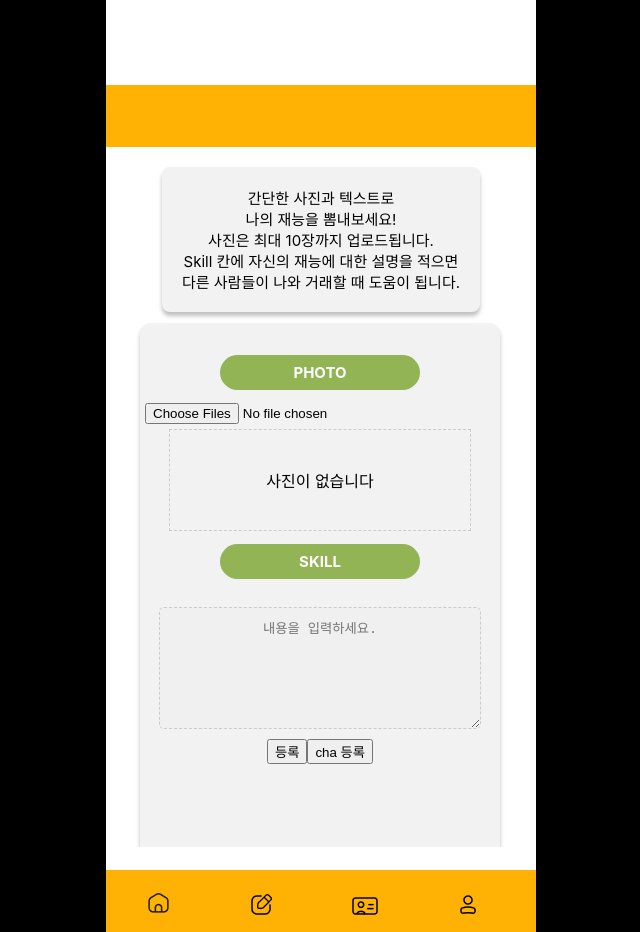
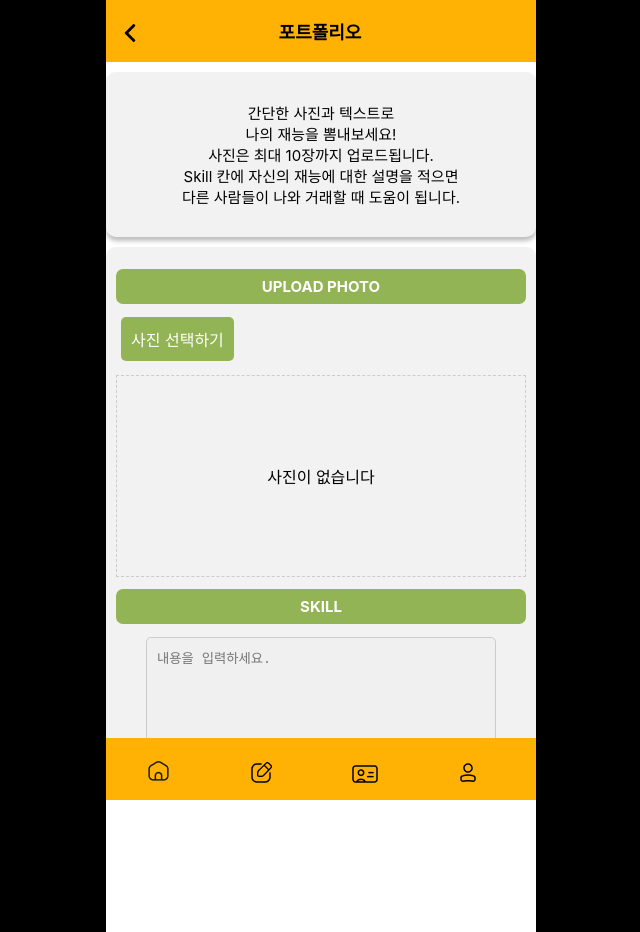
Before and after one commit to 2024-DUKS/duks_FE, a React (Create React App) app in the folder duks_fe/: page /nextpage in a window 1280 px wide. Shown: the whole page, without its empty margins (319-959 px from the left). Built offline with nearby package versions, Linux system fonts and the light colour scheme.

Commit message:
내 포폴 대공사  완료

```diff
--- a/duks_fe/package.json
+++ b/duks_fe/package.json
@@ -9,6 +9,7 @@
     "axios": "^1.7.7",
     "duks_fe": "file:",
     "jwt-decode": "^4.0.0",
+    "lucide-react": "^0.453.0",
     "multer": "^1.4.5-lts.1",
     "react": "^18.3.1",
     "react-dom": "^18.3.1",
--- a/duks_fe/src/pages/MyPage.js
+++ b/duks_fe/src/pages/MyPage.js
@@ -120,7 +120,7 @@ const MyPage = () => {
               <Pwd>비밀번호</Pwd>
               <Nick>닉네임</Nick>
               <Depart>학과</Depart>
-              <Phone>휴대전화</Phone>
+              <Phone>이메일</Phone>
 
               <StdNumText>{userData.studentId}</StdNumText>
 
--- a/duks_fe/src/pages/NextPage.js
+++ b/duks_fe/src/pages/NextPage.js
@@ -1,128 +1,216 @@
 import React, { useState, useEffect } from 'react';
-import {
-  BackgroundWrapper,
-  MyPageContainer,
-  InnerDiv,
-  TopBox,
-  BottomBox,
-  OverlapWrapper,
-  Overlap,
-  StyledTextArea,
-  PButton,
-  NButton,
-  CustomFileInput,
-  CustomFileButton,
-  StyledH2
-} from '../styles/CardStyle';
+import styled from 'styled-components';
+import { ChevronLeft, ChevronRight, Trash2 } from 'lucide-react';
+import axios from 'axios';
+import { useNavigate } from 'react-router-dom'; // useNavigate 훅 가져오기
+import Footer from '../components/Footer';
+import backButton from '../img/backButton.png';
 
-import Footer from '../components/Footer';
+const BackgroundWrapper = styled.div`
+  background-color: black;
+  display: flex;
+  justify-content: center;
+  align-items: center;
+  width: 100vw;
+  min-height: 100vh;
+`;
 
-const NextPage = () => {
-  const [cards, setCards] = useState([]);
+const MyPageContainer = styled.div`
+  max-width: 430px;
+  height: 932px;
+  background-color: white;
+  display: flex;
+  flex-direction: column;
+`;
+
+const TopBox = styled.div`
+  background-color: #FFB204;
+  height: 62px;
+  width: 430px;
+  left: 0;
+  top: 0;
+  display: flex;
+  align-items: center; /* 중앙 정렬 */
+`;
+
+export const BackButton = styled.button`
+  background: none;
+  border: none;
+  cursor: pointer;
+  padding: 0;
+  margin-top: 20px;
+  margin-left: 15px;
+  margin-right: 5px;
+  margin-bottom: 17px;
+  width: 18px;
+  height: 18px;
+  img {
+    width: 100%;
+    height: auto;
+  }
+`;
+
+const BackButtonImage = styled.img`
+  width: 24px; /* 원하는 이미지 너비 설정 */
+  height: auto; /* 비율 유지 */
+`;
+
+const Title = styled.h1`
+  flex: 1; /* 제목을 가운데에 정렬 */
+  text-align: center;
+  font-size: 18px;
+  color: black;
+  margin-right:40px;
+`;
+
+const BottomBox = styled.div`
+  background-color: #FFB204;
+  height: 62px;
+  width: 100%;
+`;
+
+const OverlapWrapper = styled.div`
+  height: calc(100vh - 124px);
+  overflow-y: auto;
+  width: 100%;
+  position: relative;
+`;
+
+const Overlap = styled.div`
+  background-color: #f2f2f2;
+  border-radius: 10px;
+  box-shadow: 0px 4px 4px #00000040;
+  padding: 10px;
+  margin: 10px 0;
+`;
+
+const StyledTextArea = styled.textarea`
+  width: 80%;
+  height: 100px;
+  margin: 5px 0;
+  background-color: #f0f0f0;
+  color: #333;
+  border: 1px solid #ccc;
+  border-radius: 5px;
+  padding: 10px;
+`;
+
+const CustomFileButton = styled.label`
+  cursor: pointer;
+  background-color: #92b455;
+  color: white;
+  padding: 10px;
+  border-radius: 5px;
+  display: inline-block;
+`;
+
+const StyledH2 = styled.h2`
+  font-size: 15px;
+  background-color: #92b455;
+  color: white;
+  padding: 8px;
+  text-align: center;
+  border-radius: 7px;
+`;
+
+const Button = styled.button`
+  background-color: #33333382;
+  color: white;
+  border: none;
+  border-radius: 5px;
+  padding: 10px 15px;
+  cursor: pointer;
+  &:hover {
+    background-color: #0056b3;
+  }
+  &:disabled {
+    background-color: #cccccc;
+    cursor: not-allowed;
+  }
+`;
+
+const DeleteButton = styled(Button)`
+  position: absolute;
+  top: 10px;
+  right: 10px;
+  background-color: #dc3545;
+  &:hover {
+    background-color: #c82333;
+  }
+`;
+
+const Message = styled.div`
+  margin-top: 10px;
+  padding: 10px;
+  border-radius: 5px;
+  text-align: center;
+  font-weight: bold;
+`;
+
+const SuccessMessage = styled(Message)`
+  background-color: #d4edda;
+  color: #155724;
+`;
+
+const ErrorMessage = styled(Message)`
+  background-color: #f8d7da;
+  color: #721c24;
+`;
+
+export default function NextPage() {
+  const navigate = useNavigate(); // useNavigate 훅 사용
+  const [card, setCard] = useState(null);
   const [content, setContent] = useState('');
   const [photos, setPhotos] = useState([]);
   const [currentPhotoIndex, setCurrentPhotoIndex] = useState(0);
   const [authToken, setAuthToken] = useState('');
-  const [portfolioImages, setPortfolioImages] = useState([]);
-  const [charactor2Data, setCharactor2Data] = useState(null);
+  const [isLoading, setIsLoading] = useState(false);
+  const [message, setMessage] = useState({ type: '', content: '' });
 
   useEffect(() => {
     const token = localStorage.getItem('authToken');
     if (token) {
       setAuthToken(token);
-      fetchPortfolioImages(token);
-      fetchCharactor2(token);
-    } else {
-      console.error("인증 토큰이 없습니다.");
+      fetchUserData(token);
     }
   }, []);
 
-  const fetchCharactor2 = async (token) => {
+  const fetchUserData = async (token) => {
     try {
-      const response = await fetch('http://localhost:5000/api/portfolios/charactor2', {
-        method: 'GET',
-        headers: {
-          'Content-Type': 'application/json',
-          'Authorization': `Bearer ${token}`,
-        },
+      setIsLoading(true);
+      const response = await axios.get('http://localhost:5000/api/portfolios/charactor2', {
+        headers: { Authorization: `Bearer ${token}` }
       });
-
-      if (!response.ok) throw new Error('Charactor2 정보를 가져오는 중 오류 발생');
-
-      const data = await response.json();
-      setCharactor2Data(data);
-      console.log('Charactor2 데이터:', data);
+      if (response.data) {
+        setCard({
+          content: response.data.charactor2,
+          photos: []
+        });
+      }
+      const imagesResponse = await axios.get('http://localhost:5000/api/portfolios/portfolioImages2', {
+        headers: { Authorization: `Bearer ${token}` }
+      });
+      if (imagesResponse.data && imagesResponse.data.length > 0) {
+        setCard(prevCard => ({
+          ...prevCard,
+          photos: imagesResponse.data.map(img => `http://localhost:5000/${img.imagePath}`)
+        }));
+      }
     } catch (error) {
-      console.error("Charactor2 정보를 가져오는 중 오류:", error);
-    }
-  };
-
-  const addCharactor2 = async () => {
-    try {
-      const response = await fetch('http://localhost:5000/api/portfolios/charactor2', {
-        method: 'POST',
-        headers: {
-          'Content-Type': 'application/json',
-          'Authorization': `Bearer ${authToken}`,
-        },
-        body: JSON.stringify({ charactor2: content }),
-      });
-
-      const result = await response.json();
-      console.log('Charactor2 추가 성공:', result.message);
-      alert(result.message);
-      fetchCharactor2(authToken);
-    } catch (error) {
-      console.error("Charactor2 추가 중 오류:", error);
-      alert("Charactor2 추가 중 오류가 발생했습니다.");
-    }
-  };
-
-  const fetchPortfolioImages = async (token) => {
-    try {
-      const response = await fetch('http://localhost:5000/api/portfolios/portfolioImages2', {
-        method: 'GET',
-        headers: {
-          Authorization: `Bearer ${token}`,
-        },
-      });
-
-      if (!response.ok) throw new Error('이미지를 가져오는 중 오류 발생');
-
-      const data = await response.json();
-      setPortfolioImages(data);
-      console.log('포트폴리오 이미지 데이터:', data);
-    } catch (error) {
-      console.error("포트폴리오 이미지를 가져오는 중 오류:", error);
-    }
-  };
-
-  const uploadImages = async (formData) => {
-    try {
-      const response = await fetch('http://localhost:5000/api/portfolios/portfolioImages2', {
-        method: 'POST',
-        headers: {
-          Authorization: `Bearer ${authToken}`,
-        },
-        body: formData,
-      });
-
-      const result = await response.json();
-      console.log('이미지 업로드 성공', result);
-      alert(result.message);
-    } catch (error) {
-      console.error("이미지 업로드 중 오류:", error);
-      alert("이미지 업로드 중 오류가 발생했습니다.");
+      console.error('데이터를 불러오는 중 오류가 발생했습니다:', error);
+      setMessage({ type: 'error', content: '데이터를 불러오는데 실패했습니다.' });
+    } finally {
+      setIsLoading(false);
     }
   };
 
   const handlePhotoChange = (event) => {
     const files = Array.from(event.target.files).filter(file => file.type.startsWith('image/'));
-    if (files.length + photos.length > 10) {
-      alert("최대 10장의 사진만 업로드할 수 있습니다.");
+    if (files.length > 10) {
+      setMessage({ type: 'error', content: "최대 10장의 사진만 업로드할 수 있습니다." });
       return;
     }
-    setPhotos([...photos, ...files]);
+    setPhotos(files);
     setCurrentPhotoIndex(0);
   };
 
@@ -132,167 +220,215 @@ const NextPage = () => {
 
   const handleSubmit = async () => {
     if (!content) {
-      alert("내용을 입력해 주세요.");
+      setMessage({ type: 'error', content: "내용을 입력해 주세요." });
       return;
     }
     if (photos.length === 0) {
-      alert("최소 1장의 사진을 업로드해야 합니다.");
+      setMessage({ type: 'error', content: "최소 1장의 사진을 업로드해야 합니다." });
       return;
     }
 
+    try {
+      setIsLoading(true);
+      // Charactor2 업데이트
+      await axios.post('http://localhost:5000/api/portfolios/charactor2',
+        { charactor2: content },
+        { headers: { Authorization: `Bearer ${authToken}` } }
+      );
+
+      // 이미지 업로드
       const formData = new FormData();
       photos.forEach((photo) => {
         formData.append('images', photo);
       });
 
-    await uploadImages(formData);
+      await axios.post('http://localhost:5000/api/portfolios/portfolioImages2',
+        formData,
+        {
+          headers: {
+            Authorization: `Bearer ${authToken}`,
+            'Content-Type': 'multipart/form-data'
+          }
+        }
+      );
 
-    const newCard = { content, photos };
-    setCards([...cards, newCard]);
+      setMessage({ type: 'success', content: '데이터가 성공적으로 저장되었습니다.' });
+      // 데이터 다시 불러오기
+      fetchUserData(authToken);
+
       setContent('');
       setPhotos([]);
       setCurrentPhotoIndex(0);
+    } catch (error) {
+      console.error('데이터를 저장하는 중 오류가 발생했습니다:', error);
+      setMessage({ type: 'error', content: '데이터 저장에 실패했습니다.' });
+    } finally {
+      setIsLoading(false);
+    }
+  };
+
+  const handleDelete = async () => {
+    try {
+      setIsLoading(true);
+      await axios.delete('http://localhost:5000/api/portfolios/charactor2', {
+        headers: { Authorization: `Bearer ${authToken}` }
+      });
+      await axios.delete('http://localhost:5000/api/portfolios/portfolioImages2', {
+        headers: { Authorization: `Bearer ${authToken}` }
+      });
+      setCard(null);
+      setMessage({ type: 'success', content: '데이터가 성공적으로 삭제되었습니다.' });
+    } catch (error) {
+      console.error('데이터를 삭제하는 중 오류가 발생했습니다:', error);
+      setMessage({ type: 'error', content: '데이터 삭제에 실패했습니다.' });
+    } finally {
+      setIsLoading(false);
+    }
   };
 
   const handleNextPhoto = () => {
-    setCurrentPhotoIndex((prevIndex) => (prevIndex < photos.length - 1 ? prevIndex + 1 : 0));
+    setCurrentPhotoIndex((prevIndex) => (prevIndex < (card ? card.photos.length : photos.length) - 1 ? prevIndex + 1 : 0));
   };
 
   const handlePreviousPhoto = () => {
-    setCurrentPhotoIndex((prevIndex) => (prevIndex > 0 ? prevIndex - 1 : photos.length - 1));
+    setCurrentPhotoIndex((prevIndex) => (prevIndex > 0 ? prevIndex - 1 : (card ? card.photos.length : photos.length) - 1));
   };
 
   return (
     <BackgroundWrapper>
       <MyPageContainer>
-        <InnerDiv>
-          <TopBox style={{ position: 'sticky', top: 0, zIndex: 1 }}></TopBox>
-
-          <OverlapWrapper style={{ maxHeight: 'calc(100vh - 100px)', overflowY: 'auto'}}>
-            <div style={{ display: 'flex', justifyContent: 'center', alignItems: 'center', padding: '20px' }}>
-              <div style={{
-                textAlign: 'center',
-                padding: '20px',
-                borderRadius: '8px',
-                boxShadow: '0px 4px 4px #00000040',
-                backgroundColor: '#f2f2f2',
-                maxWidth: '300px',
-                fontSize: '15px'
-              }}>
+      <TopBox>
+      <BackButton onClick={() => navigate(-1)} title="뒤로가기">
+            <img src={backButton} alt="BackButton" />
+          </BackButton>
+          <Title>포트폴리오</Title>
+        </TopBox>
+        <OverlapWrapper>
+          <Overlap>
+            <div style={{ textAlign: 'center', padding: '20px', fontSize: '15px' }}>
               간단한 사진과 텍스트로<br />
               나의 재능을 뽐내보세요!<br />
               사진은 최대 10장까지 업로드됩니다.<br />
               Skill 칸에 자신의 재능에 대한 설명을 적으면<br />
               다른 사람들이 나와 거래할 때 도움이 됩니다.<br />
             </div>
+          </Overlap>
+
+          {card ? (
+            <Overlap style={{ position: 'relative' }}>
+              <DeleteButton onClick={handleDelete} disabled={isLoading}>
+                <Trash2 size={24} />
+              </DeleteButton>
+              <StyledH2>PHOTO</StyledH2>
+              <div style={{ position: 'relative', height: '200px', display: 'flex', alignItems: 'center', justifyContent: 'center', margin: '10px 0' }}>
+                {card.photos.length > 0 ? (
+                  <img src={card.photos[currentPhotoIndex]} alt="카드 사진" style={{ maxHeight: '100%', maxWidth: '100%' }} />
+                ) : (
+                  <div style={{ border: '1px dashed #ccc', width: '100%', height: '100%', display: 'flex', alignItems: 'center', justifyContent: 'center' }}>
+                    사진이 없습니다
                   </div>
-
-            <Overlap style={{ marginTop: '-180px' }}>
-              <br />
-              <StyledH2>PHOTO</StyledH2>
-              <CustomFileButton>
-                <CustomFileInput type="file" accept="image/*" multiple onChange={handlePhotoChange} />
+                )}
+                {card.photos.length > 1 && (
+                  <>
+                    <Button onClick={handlePreviousPhoto} style={{ position: 'absolute', left: 0 }}>
+                      <ChevronLeft size={24} />
+                    </Button>
+                    <Button onClick={handleNextPhoto} style={{ position: 'absolute', right: 0 }}>
+                      <ChevronRight size={24} />
+                    </Button>
+                  </>
+                )}
+              </div>
+              <div style={{ display: 'flex', justifyContent: 'center', marginTop: '10px' }}>
+                {card.photos.map((_, index) => (
+                  <div
+                    key={index}
+                    style={{
+                      width: '10px',
+                      height: '10px',
+                      borderRadius: '50%',
+                      backgroundColor: index === currentPhotoIndex ? '#92b455' : '#ccc',
+                      margin: '0 5px',
+                    }}
+                  />
+                ))}
+              </div>
+              <StyledH2>SKILL</StyledH2>
+              <p style={{ backgroundColor: 'white', padding: '10px', minHeight: '100px' }}>{card.content}</p>
+            </Overlap>
+          ) : (
+            <Overlap>
+              <StyledH2>UPLOAD PHOTO</StyledH2>
+              <CustomFileButton htmlFor="file-upload">
+                사진 선택하기
+                <input
+                  id="file-upload"
+                  type="file"
+                  accept="image/*"
+                  multiple
+                  onChange={handlePhotoChange}
+                  style={{ display: 'none' }}
+                />
               </CustomFileButton>
 
-              <div style={{ overflowX: 'auto', display: 'flex', alignItems: 'center', justifyContent: 'center' }}>
-                {photos.length === 0 && (
-                  <div style={{ width: '300px', height: '100px', display: 'flex', alignItems: 'center', justifyContent: 'center', border: '1px dashed #ccc' }}>
-                    <span>사진이 없습니다</span>
+              <div style={{ position: 'relative', height: '200px', display: 'flex', alignItems: 'center', justifyContent: 'center', margin: '10px 0' }}>
+                {photos.length > 0 ? (
+                  <img src={URL.createObjectURL(photos[currentPhotoIndex])} alt="업로드된 사진" style={{ maxHeight: '100%', maxWidth: '100%' }} />
+                ) : (
+                  <div style={{ border: '1px dashed #ccc', width: '100%', height: '100%', display: 'flex', alignItems: 'center', justifyContent: 'center' }}>
+                    사진이 없습니다
+                  </div>
+                )}
+                {photos.length > 1 && (
+                  <>
+                    <Button onClick={handlePreviousPhoto} style={{ position: 'absolute', left: 0 }}>
+                      <ChevronLeft size={24} />
+                    </Button>
+                    <Button onClick={handleNextPhoto} style={{ position: 'absolute', right: 0 }}>
+                      <ChevronRight size={24} />
+                    </Button>
+                  </>
+                )}
+              </div>
+              {photos.length > 0 && (
+                <div style={{ display: 'flex', justifyContent: 'center', marginTop: '10px' }}>
+                  {photos.map((_, index) => (
+                    <div
+                      key={index}
+                      style={{
+                        width: '10px',
+                        height: '10px',
+                        borderRadius: '50%',
+                        backgroundColor: index === currentPhotoIndex ? '#92b455' : '#ccc',
+                        margin: '0 5px',
+                      }}
+                    />
+                  ))}
                 </div>
               )}
 
-                {photos.length > 0 && (
-                  <div style={{ display: 'flex', flexDirection: 'column', alignItems: 'center' }}>
-                    <img
-                      src={URL.createObjectURL(photos[currentPhotoIndex])}
-                      alt={`사진 ${currentPhotoIndex + 1}`}
-                      style={{ height: '180px', margin: '5px', display: 'block' }}
-                    />
+              <StyledH2>SKILL</StyledH2>
               <div style={{ display: 'flex', justifyContent: 'center' }}>
-                      <PButton onClick={handlePreviousPhoto}>이전</PButton>
-                      <NButton onClick={handleNextPhoto}>다음</NButton>
-                    </div>
-                  </div>
-                )}
-              </div>
-
-              <StyledH2>SKILL</StyledH2>
-              <div style={{ display: 'flex', alignItems: 'center', justifyContent: 'center' }}>
                 <StyledTextArea
-                  style={{ marginTop: '20px', border: '1px dashed #ccc', width: '300px', height: '100px', textAlign: 'center' }}
                   value={content}
                   onChange={handleContentChange}
                   placeholder="내용을 입력하세요."
-                  rows="1"
                 />
               </div>
 
-              <div style={{ display: 'flex', justifyContent: 'center', marginTop: '5px' }}>
-                <button onClick={handleSubmit}>등록</button>
-                <button onClick={addCharactor2}>cha 등록</button>
-              </div>
-
-            </Overlap>
-
-            {cards.map((card, index) => (
-              <Overlap key={index}>
-                <div style={{ border: '1px ', padding: '10px', marginTop: '10px' }}>
-                  <StyledH2>PHOTO</StyledH2>
-                  <div style={{ display: 'flex', overflowX: 'auto', justifyContent: 'center' }}>
-                    {card.photos.map((photo, idx) => (
-                      <img
-                        key={idx}
-                        src={URL.createObjectURL(photo)} // 여기에 이미지 URL 추가
-                        alt={`등록된 사진 ${idx + 1}`}
-                        style={{ height: '80px', margin: '5px' }}
-                      />
-                    ))}
-                  </div>
-                  {charactor2Data && (
-                    <div style={{ marginTop: '20px' }}>
-                      <StyledH2>SKILL</StyledH2>
-                      <p>{charactor2Data.charactor2}</p>
-                    </div>
-                  )}
+              <div style={{ display: 'flex', justifyContent: 'center', marginTop: '10px' }}>
+                <Button onClick={handleSubmit} disabled={isLoading}>
+                  {isLoading ? '처리 중...' : '등록'}
+                </Button>
               </div>
             </Overlap>
-            ))}
+          )}
 
-            {/* 포트폴리오 이미지 랜더링 추가 */}
-            <Overlap>
-              <StyledH2>PHOTO</StyledH2>
-              <div style={{ display: 'flex', overflowX: 'auto', justifyContent: 'center' }}>
-                {portfolioImages.length > 0 ? (
-                  portfolioImages.map((image, index) => (
-                    <img
-                      key={index}
-                      src={`http://localhost:5000/${image.imagePath}`} // 포트폴리오 이미지 URL
-                      alt={`포트폴리오 이미지 ${index + 1}`}
-                      style={{ height: '200px', margin: '5px' }}
-                    />
-                  ))
-                ) : (
-                  <span>포트폴리오 이미지가 없습니다.</span>
-                )}
-              </div>
-
-              {charactor2Data && (
-                    <div style={{ marginTop: '20px' }}>
-                      <StyledH2>SKILL</StyledH2>
-                      <p>{charactor2Data.charactor2}</p>
-                    </div>
-                  )}
-            </Overlap>
 
         </OverlapWrapper>
-          <BottomBox>
         <Footer />
-        </BottomBox>
-        </InnerDiv>
-
+        <BottomBox />
       </MyPageContainer>
     </BackgroundWrapper>
   );
-};
-
-export default NextPage;
+}
--- a/duks_fe/src/pages/SignUp.js
+++ b/duks_fe/src/pages/SignUp.js
@@ -133,13 +133,13 @@ function SignUp() {
               </select>
             </S.InputField>
             <S.InputField>
-              <label htmlFor="phone">전화번호<S.Required>*</S.Required></label>
+              <label htmlFor="phone">이메일<S.Required>*</S.Required></label>
               <input
-                type="tel"
+                type="text"
                 name="phone"
                 value={formData.phone}
                 onChange={handleChange}
-                placeholder="000-0000-0000"
+                placeholder="이메일을 입력하세요"
                 required
               />
             </S.InputField>
--- a/duks_fe/src/styles/PostDetailStyle.js
+++ b/duks_fe/src/styles/PostDetailStyle.js
@@ -371,3 +371,37 @@ export const CommentText = styled.div`
   white-space: pre-wrap; /* 공백과 줄바꿈 유지 */
   overflow-wrap: break-word; /* 긴 단어 강제 줄바꿈 */
   `;
+
+  // 모달 오버레이 스타일
+export const ModalOverlay = styled.div`
+position: fixed;
+top: 0;
+left: 0;
+width: 100vw;
+height: 100vh;
+background-color: rgb(0 0 0 / 20%);
+display: flex;
+justify-content: center;
+align-items: center;
+z-index: 1000;
+`;
+
+// 모달 컨텐츠 스타일
+export const ModalContent = styled.div`
+background-color: white;
+padding: 10px;
+border-radius: 10px;
+text-align: center;
+position: relative;
+font-size: 14px;
+
+button {
+  position: absolute;
+  top: 10px;
+  right: 10px;
+  background: none;
+  border: none;
+  font-size: 18px;
+  cursor: pointer;
+}
+`;
```
Also changed, not shown: duks_fe/src/pages/PostDetail.js (+16 -2 lines), 1 other file (tests, documents, lock files or other folders). Lines whose indentation alone changed are shown as unchanged.
